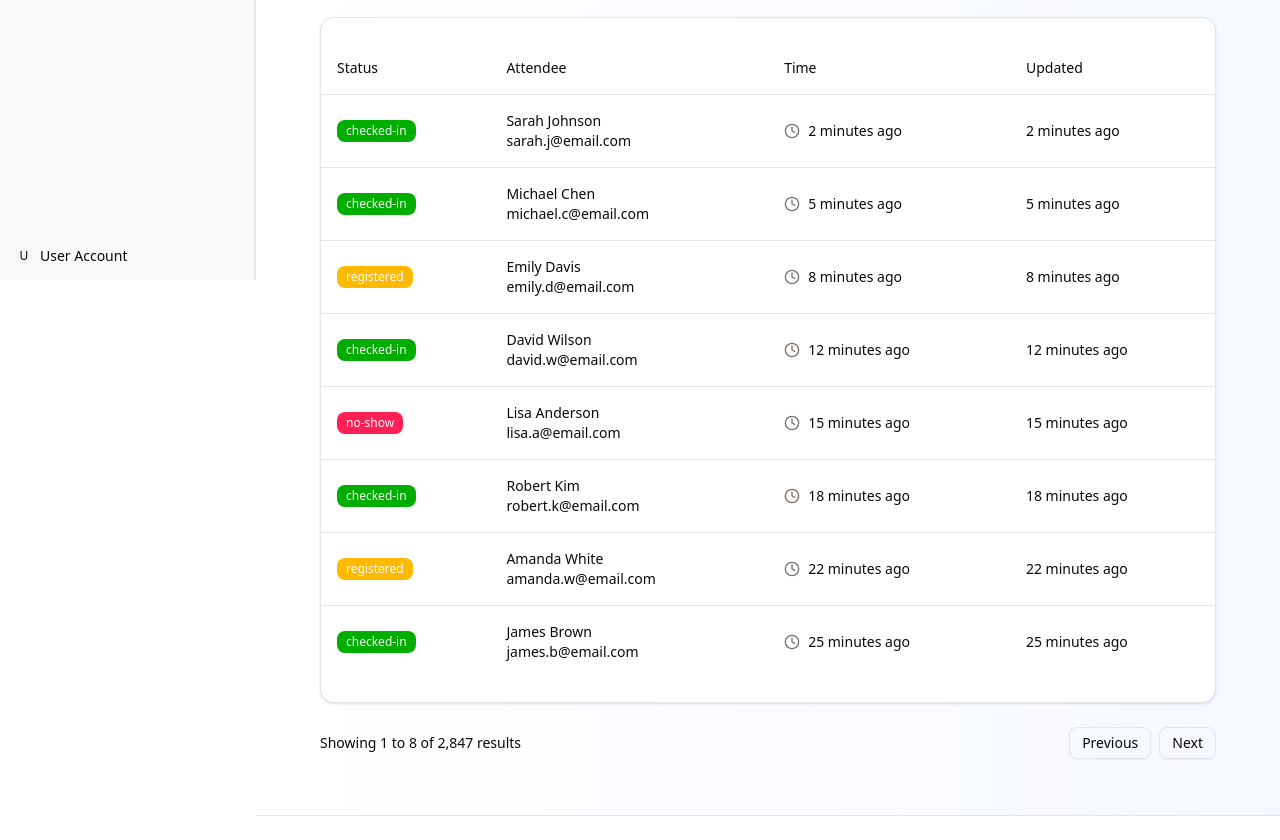
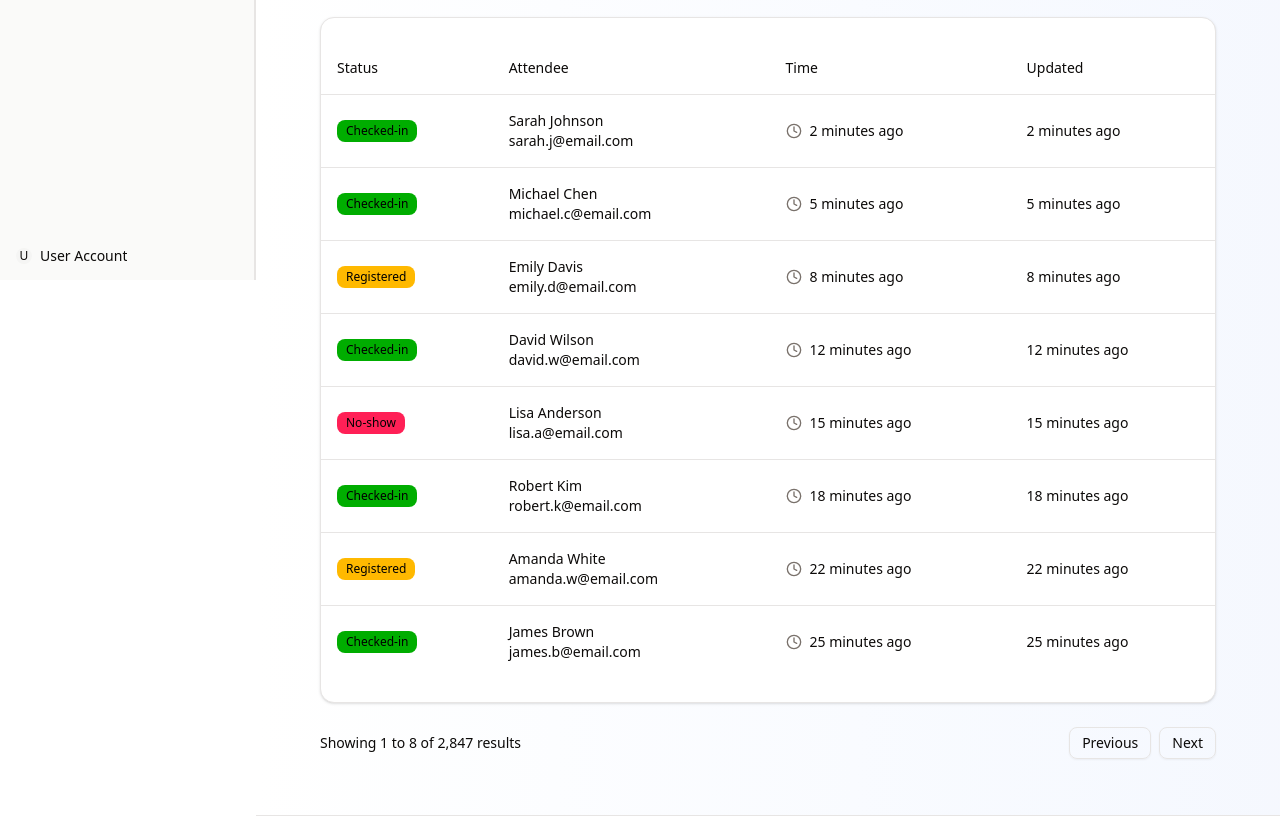
Before and after one commit to PAPCon-Registration-System/web-app, a Next.js app: page /logs in a window 1280 px wide. Shown: the part 520-1360 px from the top of the page. Built offline with nearby package versions, Linux system fonts and the light colour scheme.

Commit message:
style: fix text color on logs badges

```diff
--- a/src/features/logs/components/status-badge.tsx
+++ b/src/features/logs/components/status-badge.tsx
@@ -9,20 +9,20 @@ export default function StatusBadge({ status }: StatusBadgeProps) {
 	switch (status) {
 		case "checked-in":
 			return (
-				<Badge className="bg-success text-success-foreground hover:bg-success/90">
-					checked-in
+				<Badge className="bg-success text-black hover:bg-success/90">
+					Checked-in
 				</Badge>
 			);
 		case "registered":
 			return (
-				<Badge className="bg-analytics-warning text-white hover:bg-analytics-warning-dark">
-					registered
+				<Badge className="bg-analytics-warning text-black hover:bg-analytics-warning-dark">
+					Registered
 				</Badge>
 			);
 		case "no-show":
 			return (
-				<Badge className="bg-analytics-danger text-white hover:bg-analytics-danger-dark">
-					no-show
+				<Badge className="bg-analytics-danger text-black hover:bg-analytics-danger-dark">
+					No-show
 				</Badge>
 			);
 		default:
```
